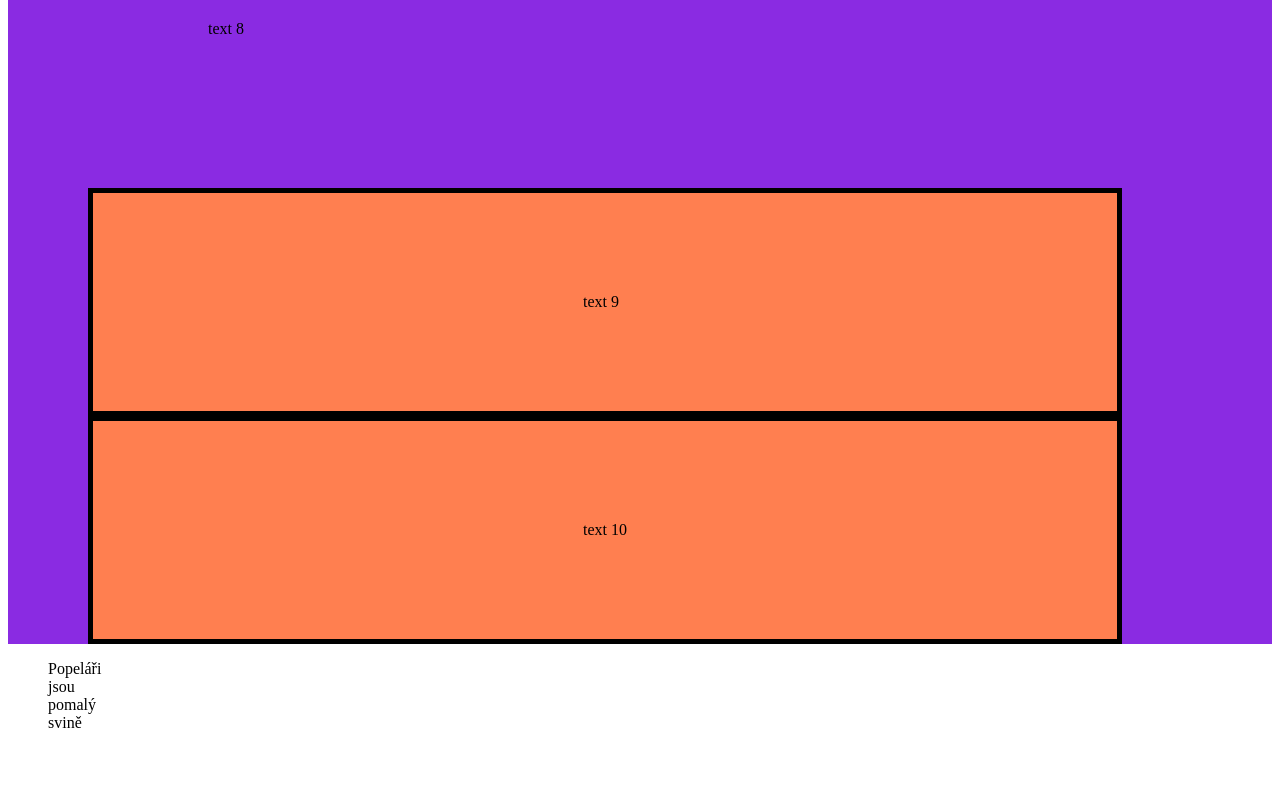
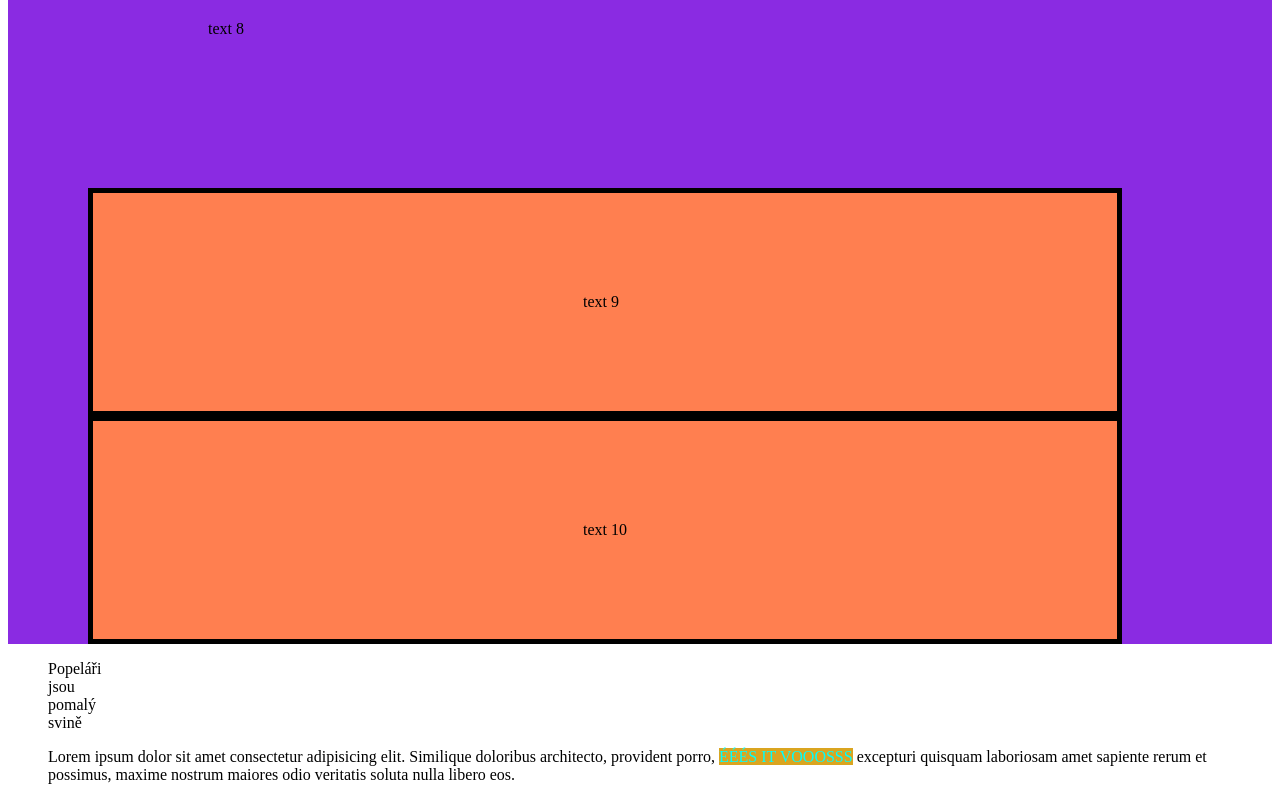
Before and after one commit to ChlupataPsenice/repozitar0702vsechno, a plain HTML site: page index.html in a window 1280 px wide. Shown: the part 500-1300 px from the top of the page. Before the commit the page ends 1248 px from the top, so only its background shows below. Drawn offline with Linux system fonts and the light colour scheme.

Commit message:
as it was

```diff
--- a/index.html
+++ b/index.html
@@ -30,6 +30,7 @@
   <li>jsou</li>
   <li>pomalý</li>
   <li>svině</li>
+  <p>Lorem ipsum dolor sit amet consectetur adipisicing elit. Similique doloribus architecto, provident porro, <a href="https://www.youtube.com/watch?v=H5v3kku4y6Q">ÉÉÉS IT VOOOSSS</a> excepturi quisquam laboriosam amet sapiente rerum et possimus, maxime nostrum maiores odio veritatis soluta nulla libero eos.</p>
 </ul>
 </body>
 </html>
```
